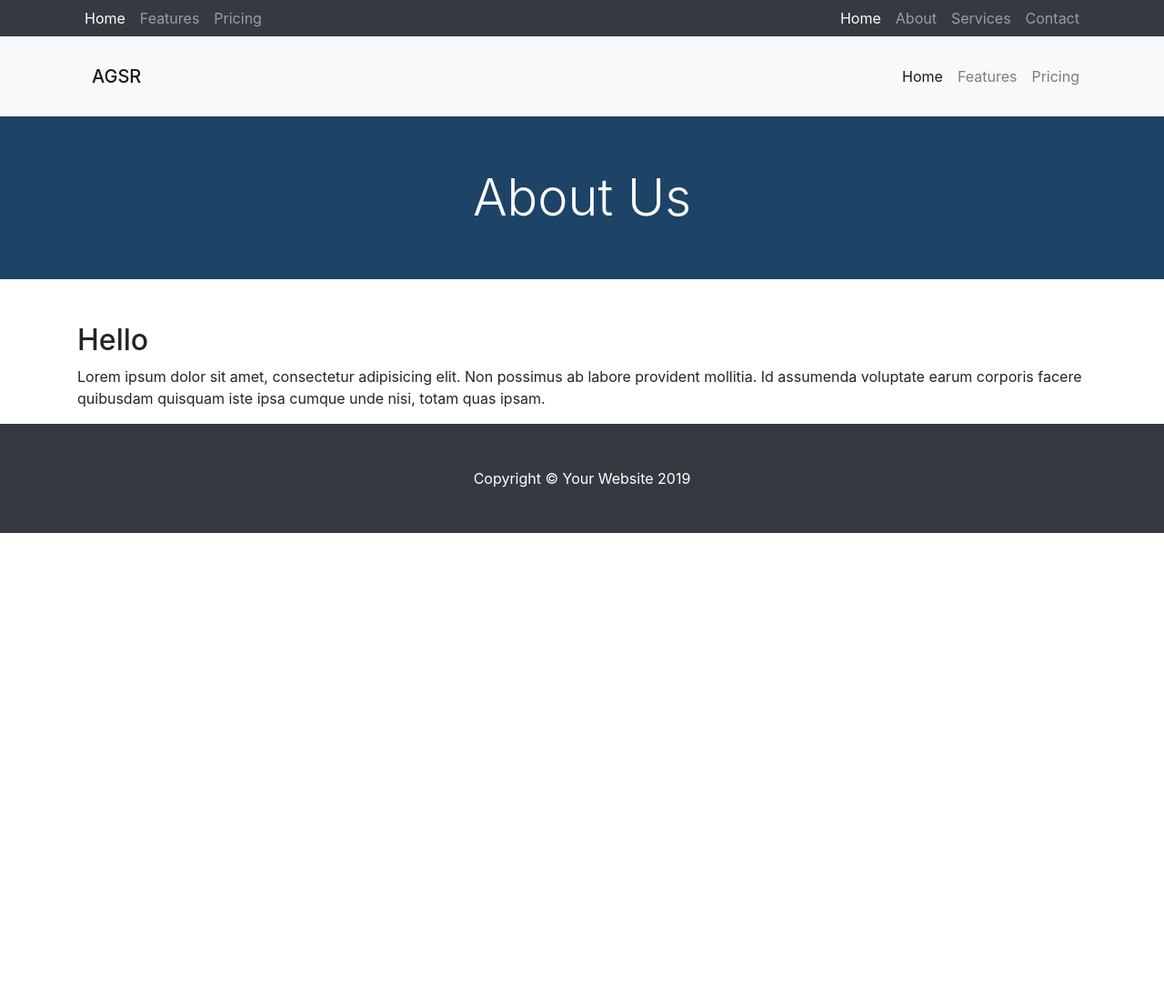
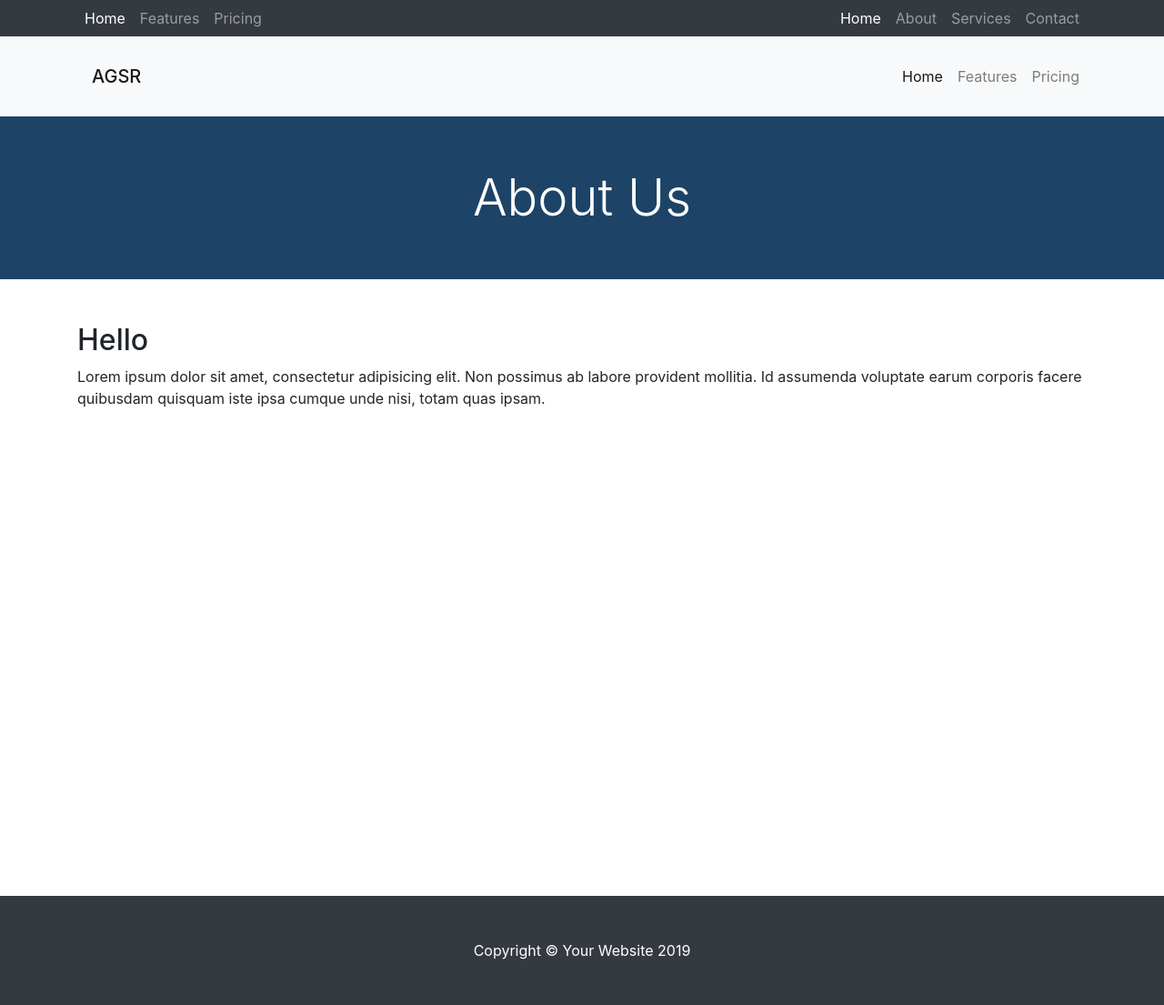
Before and after one commit to ic-Solutions/agsr-static, a Jekyll site: the page built from _pages/about.html, in a window 1280 px wide. Shown: the whole page at 91% size. Built offline with Jekyll 4.4.1, drawn with Linux system fonts in a browser that asks for light colours; before the commit the page ends 900 px from its top, so only the background shows below that.

Commit message:
Page minimum height added

```diff
--- a/assets/css/_sass/custom.scss
+++ b/assets/css/_sass/custom.scss
@@ -12,3 +12,6 @@
 // .bg-primary{
 //     background-color: #1d4367 !important
 // }
+.page-min-height{
+    min-height: 70vh
+}
```
